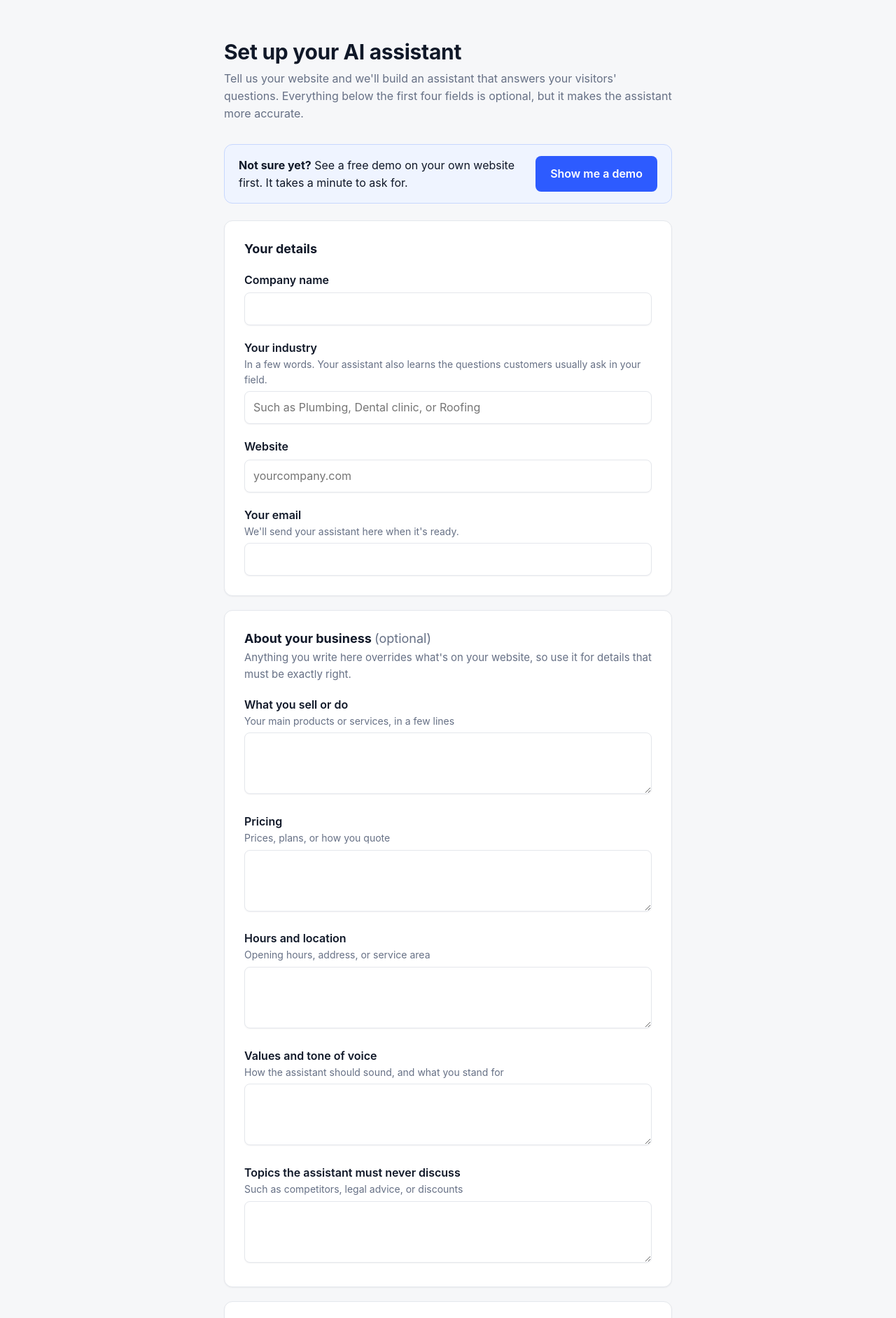
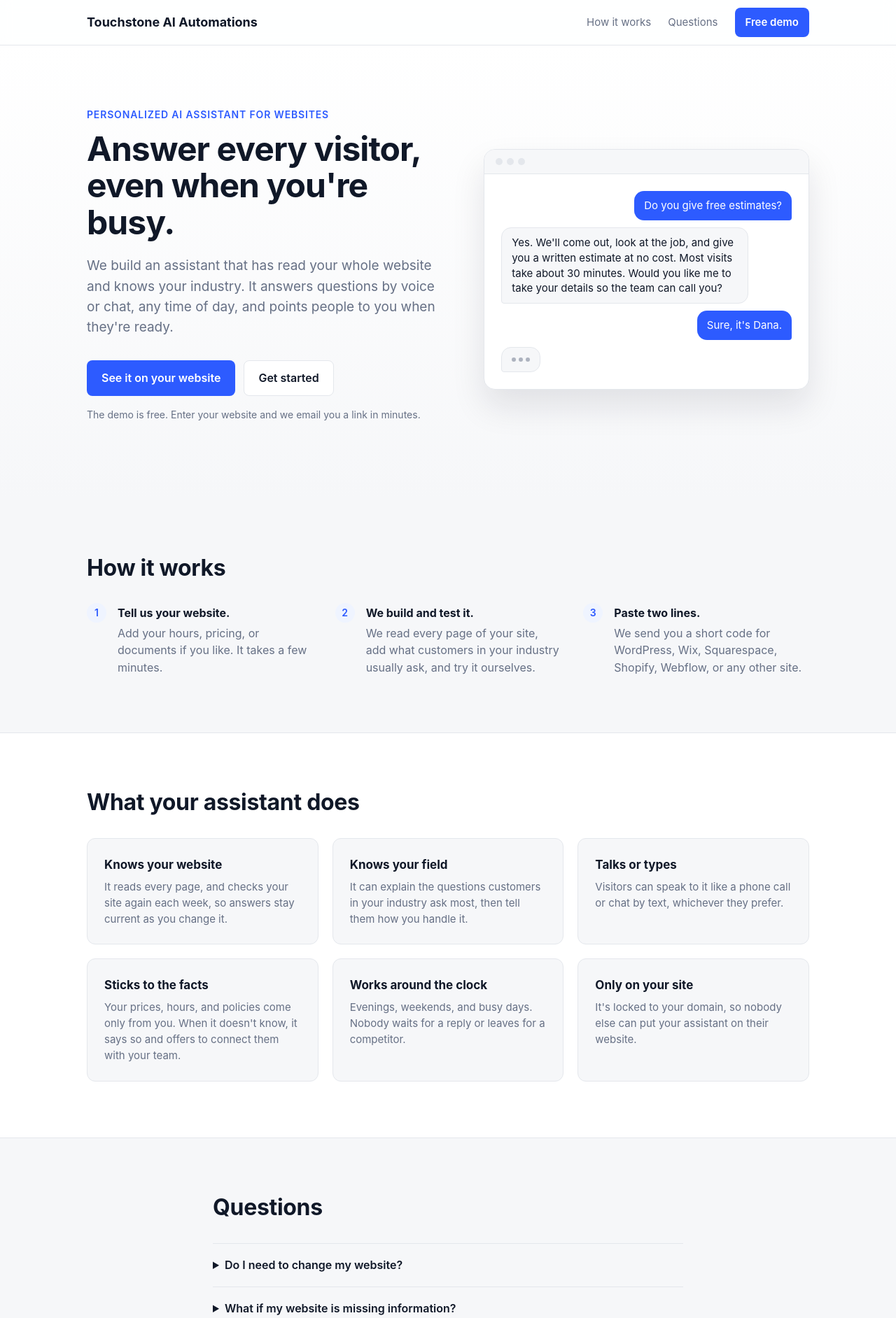
Before and after one commit to Jackson-earl/ElevenLabs-AI-Widget, a Flask app: page / in a window 1280 px wide. Shown: the top 1884 px of the page at 70% size. Run offline with Flask 3, Linux system fonts and the light colour scheme; some libraries are stand-ins or nearby versions.

Commit message:
new AI prompt and industry guide

```diff
--- a/backend/app.py
+++ b/backend/app.py
@@ -2,7 +2,8 @@
 
 Run it from the repository root with:
     flask --app backend/app run --debug --port 5001
-then open http://127.0.0.1:5001 (intake form) or http://127.0.0.1:5001/admin (admin pages).
+then open http://127.0.0.1:5001 (home page), http://127.0.0.1:5001/start (intake form), or
+http://127.0.0.1:5001/admin (admin pages).
 
 (Port 5000 is taken by AirPlay Receiver on most Macs, hence 5001.)
 
@@ -22,7 +23,7 @@ from werkzeug.utils import secure_filename
 
 import db
 from build_agent import (DEMO_DAYS, FACT_FIELDS, FILE_TYPES, MAX_FILE_BYTES, PUBLIC_URL, BuildError, add_industry_doc,
-                         check_site, company_name, create_industry_doc, embed_code, facts_text, set_allowed_domains,
+                         check_site, company_name, create_industry_doc, delete, embed_code, facts_text, set_allowed_domains,
                          update_text_doc)
 
 # The repository root, one folder up from this file. templates/, static/ and uploads/ are there.
@@ -39,13 +40,19 @@ app.secret_key = os.environ.get("SECRET_KEY") or os.urandom(32)
 
 
 @app.get("/")
+def home():
+    """The public home page that explains the product and links to the demo and intake forms."""
+    return render_template("base/home.html")
+
+
+@app.get("/start")
 def intake():
     # request.args are the values after "?" in the address. The demo page links here with
     # ?company=...&website=...&email=... so the form starts filled in.
     return render_template("base/intake.html", fields=FACT_FIELDS, form=request.args, error=None)
 
 
-@app.post("/")
+@app.post("/start")
 def submit():
     form = request.form
 
@@ -101,7 +108,7 @@ def submit():
         paths.append(path)
 
     facts = {key: form.get(key, "").strip() for key, _, _ in FACT_FIELDS if form.get(key, "").strip()}
-    # A new industry is added as a draft; the worker writes its common questions for you to approve.
+    # A new industry is added as a draft; the worker writes its sales playbook for you to approve.
     db.add_request(company, website, email, facts=facts, files=paths, folder_id=demo_crawl(website),
                    industry_id=db.add_industry(industry))
     # Redirect after a successful POST, so refreshing the thanks page cannot submit twice.
@@ -370,6 +377,40 @@ def admin_action(request_id, action):
     return redirect(url_for("admin_review", request_id=request_id))
 
 
+@app.post("/admin/requests/<int:request_id>/delete")
+def admin_delete_request(request_id):
+    """Delete a request for good: its agent and documents in ElevenLabs, its uploaded files and
+    demo screenshot, and its row. ElevenLabs goes first, so a failure there leaves the request
+    on the page to try again, instead of an agent nobody can see."""
+    found = get_or_404(request_id)
+    if found["status"] == "building":
+        flash("Wait for the build to finish before deleting this request.", "error")
+        return redirect(url_for("admin_review", request_id=request_id))
+
+    paths = [f"/agents/{found['agent_id']}"] if found["agent_id"] else []
+    paths += [f"/knowledge-base/{doc}" for doc in [found["facts_doc_id"], *found["file_doc_ids"]] if doc]
+    # A client's agent can reuse its demo's crawl folder, so keep the folder while another request uses it.
+    if found["folder_id"] and not any(r["folder_id"] == found["folder_id"] and r["id"] != request_id
+                                      for r in db.list_requests()):
+        paths.append(f"/knowledge-base/{found['folder_id']}")
+    try:
+        for path in paths:
+            delete(path)
+    except BuildError as e:
+        flash(f"ElevenLabs didn't delete everything, so the request was kept. Try again. ({e})", "error")
+        return redirect(url_for("admin_review", request_id=request_id))
+
+    # Uploads sit in their own folder, uploads/<random name>/; only remove folders inside uploads/.
+    for folder in {os.path.dirname(path) for path in found["files"]}:
+        if os.path.dirname(folder) == UPLOADS:
+            shutil.rmtree(folder, ignore_errors=True)
+    if found["screenshot"] and os.path.isfile(found["screenshot"]):
+        os.remove(found["screenshot"])
+    db.delete_request(request_id)
+    flash(f"Deleted {found['company']}" + (" and its agent." if found["agent_id"] else "."))
+    return redirect(url_for("admin_list"))
+
+
 @app.post("/admin/requests/<int:request_id>/facts")
 def admin_save_facts(request_id):
     found = get_or_404(request_id)
@@ -486,3 +527,23 @@ def admin_rewrite_industry(industry_id):
         db.update_industry(industry_id, questions="", error=None)
         flash("The worker will write new questions as soon as it's free.")
     return redirect(url_for("admin_industry", industry_id=industry_id))
+
+
+@app.post("/admin/industries/<int:industry_id>/delete")
+def admin_delete_industry(industry_id):
+    """Delete an industry and its questions. Deleting the shared document also removes it from
+    every agent that uses it. The clients' requests and agents stay."""
+    found = industry_or_404(industry_id)
+    back = redirect(url_for("admin_industry", industry_id=industry_id))
+    if any(r["status"] == "building" for r in db.industry_requests(industry_id)):
+        flash("An agent in this industry is being built. Wait for it to finish before deleting.", "error")
+        return back
+    if found["doc_id"]:
+        try:
+            delete(f"/knowledge-base/{found['doc_id']}")
+        except BuildError as e:
+            flash(f"ElevenLabs didn't delete the questions, so the industry was kept. Try again. ({e})", "error")
+            return back
+    db.delete_industry(industry_id)
+    flash(f"Deleted {found['name']}." + (" Its agents no longer have its questions." if found["doc_id"] else ""))
+    return redirect(url_for("admin_industries"))
--- a/backend/worker.py
+++ b/backend/worker.py
@@ -9,7 +9,7 @@ Intake requests end at 'ready_for_review' for you to check. Demo requests (from
 form) are finished here instead: the worker takes a screenshot of the homepage, makes a secret
 link, and emails it to the person who asked.
 
-It also writes the common questions for each new industry a client names, as a draft for you to
+It also writes the sales playbook for each new industry a client names, as a draft for you to
 approve on the admin's Industries page. Builds use an industry's questions once you approve them.
 """
 
@@ -157,7 +157,7 @@ def write_new_industries():
     for industry in db.list_industries():
         if industry["status"] != "draft" or industry["questions"] or industry["error"]:
             continue
-        log.info("Writing the common questions for %s", industry["name"])
+        log.info("Writing the sales playbook for %s", industry["name"])
         try:
             db.update_industry(industry["id"], questions=write_questions(industry["name"]))
             log.info("Questions for %s are ready for your approval", industry["name"])
--- /dev/null
+++ b/static/css/home.css
@@ -0,0 +1,85 @@
+/* Styles for the public home page. Loaded after main.css, and uses its colours and buttons. */
+
+main.home { max-width: none; padding: 0; }
+.wrap { max-width: 1080px; margin: 0 auto; padding: 0 24px; }
+.wrap.narrow { max-width: 720px; }
+
+/* ---------------------------------------------------------------- Header and footer */
+
+.site-header { position: sticky; top: 0; z-index: 10; background: rgb(255 255 255 / 0.9); backdrop-filter: blur(8px); border-bottom: 1px solid var(--line); }
+.site-header-inner { display: flex; align-items: center; justify-content: space-between; gap: 16px; height: 64px; }
+.brand { font-weight: 700; font-size: 18px; color: var(--text); }
+.brand:hover { text-decoration: none; }
+.site-header nav { display: flex; align-items: center; gap: 24px; font-size: 15px; }
+.site-header nav a:not(.button) { color: var(--muted); }
+.site-header nav a:not(.button):hover { color: var(--text); text-decoration: none; }
+.button.small { padding: 8px 14px; font-size: 15px; }
+.button.secondary { color: var(--text); background: var(--surface); border-color: var(--line); }
+
+.site-footer { padding: 32px 0; font-size: 14px; color: var(--muted); border-top: 1px solid var(--line); }
+.site-footer-inner { display: flex; flex-wrap: wrap; justify-content: space-between; gap: 12px; }
+.site-footer nav { display: flex; gap: 20px; }
+.site-footer a { color: var(--muted); }
+
+/* ---------------------------------------------------------------- Hero */
+
+.hero { padding: 88px 0 96px; background: linear-gradient(180deg, var(--surface), var(--bg)); }
+.hero-inner { display: grid; grid-template-columns: 1.1fr 1fr; align-items: center; gap: 56px; }
+.eyebrow { margin: 0 0 12px; font-size: 14px; font-weight: 600; color: var(--accent); text-transform: uppercase; letter-spacing: 0.06em; }
+.hero h1 { font-size: 48px; line-height: 1.1; letter-spacing: -0.02em; margin: 0 0 20px; }
+.hero-lead { font-size: 19px; color: var(--muted); margin: 0 0 32px; }
+.cta-row { display: flex; flex-wrap: wrap; gap: 12px; margin-bottom: 16px; }
+
+/* The conversation sketch next to the headline. */
+.mock { background: var(--surface); border: 1px solid var(--line); border-radius: 16px; box-shadow: 0 24px 48px rgb(16 24 40 / 0.1); overflow: hidden; }
+.mock-bar { display: flex; gap: 6px; padding: 12px 16px; background: var(--bg); border-bottom: 1px solid var(--line); }
+.mock-bar span { width: 10px; height: 10px; border-radius: 999px; background: var(--line); }
+.mock-body { display: flex; flex-direction: column; gap: 10px; padding: 24px; }
+.bubble { max-width: 85%; margin: 0; padding: 10px 14px; font-size: 15px; line-height: 1.45; border-radius: 14px; }
+.bubble.visitor { align-self: flex-end; color: #fff; background: var(--accent); border-bottom-right-radius: 4px; }
+.bubble.agent { align-self: flex-start; background: var(--bg); border: 1px solid var(--line); border-bottom-left-radius: 4px; }
+.bubble.typing { display: flex; gap: 4px; padding: 14px; }
+.bubble.typing span { width: 6px; height: 6px; border-radius: 999px; background: var(--muted); opacity: 0.5; }
+
+/* ---------------------------------------------------------------- Sections */
+
+.section { padding: 80px 0; }
+.section.alt { background: var(--surface); border-top: 1px solid var(--line); border-bottom: 1px solid var(--line); }
+.section h2 { font-size: 32px; line-height: 1.2; letter-spacing: -0.01em; margin: 0 0 32px; }
+
+/* The numbered steps reuse .steps from main.css, laid out in three columns. */
+.steps.three { display: grid; grid-template-columns: repeat(3, 1fr); gap: 32px; }
+.steps.three li { padding-bottom: 0; color: var(--muted); }
+.steps.three strong { display: block; margin-bottom: 4px; color: var(--text); }
+
+.features { display: grid; grid-template-columns: repeat(3, 1fr); gap: 20px; }
+.feature { padding: 24px; background: var(--bg); border: 1px solid var(--line); border-radius: var(--radius); }
+.feature h3 { margin: 0 0 6px; font-size: 17px; }
+.feature p { margin: 0; color: var(--muted); font-size: 15px; }
+
+details { border-bottom: 1px solid var(--line); }
+details:first-of-type { border-top: 1px solid var(--line); }
+summary { padding: 18px 0; font-weight: 600; cursor: pointer; }
+details p { margin: 0 0 20px; color: var(--muted); }
+
+.final { text-align: center; }
+.final-inner { padding: 56px 24px; background: var(--accent-soft); border: 1px solid var(--accent-line); border-radius: 20px; }
+.final h2 { margin-bottom: 8px; }
+.final p { margin: 0 0 24px; color: var(--muted); }
+
+@media (max-width: 860px) {
+  .hero { padding: 48px 0 64px; }
+  .hero-inner { grid-template-columns: 1fr; gap: 40px; }
+  .hero h1 { font-size: 36px; }
+  .hero-lead { font-size: 17px; }
+  .steps.three, .features { grid-template-columns: 1fr; gap: 16px; }
+  .section { padding: 56px 0; }
+  .section h2 { font-size: 26px; margin-bottom: 24px; }
+  .final-inner { padding: 40px 20px; }
+}
+
+@media (max-width: 560px) {
+  .site-header nav a:not(.button) { display: none; }
+  /* The name can wrap onto two lines next to the button; keep them close together. */
+  .brand { font-size: 16px; line-height: 1.2; }
+}
--- a/templates/admin/admin_list.html
+++ b/templates/admin/admin_list.html
@@ -13,7 +13,9 @@
     <tbody>
     {% for r in rows %}
       <tr>
-        <td class="muted">{{ r.id }}</td>
+        {# The list's position, counted from the oldest request, so deleting one leaves no gap.
+           Links still use r.id, the request's permanent number. #}
+        <td class="muted">{{ loop.revindex }}</td>
         <td><a href="{{ url_for('admin_review', request_id=r.id) }}">{{ r.company }}</a><br><span class="muted">{{ r.website }}</span></td>
         <td><span class="status {{ r.status }}">{{ r.status.replace('_', ' ') }}</span></td>
         <td class="muted">{{ (r.progress or 'Starting') if r.status == 'building' else '' }}</td>
--- /dev/null
+++ b/templates/base/home.html
@@ -0,0 +1,134 @@
+{% extends "base/base.html" %}
+{# The product name appears only here and in the footer below, so it is easy to change. #}
+{% set brand = "Touchstone AI Automations" %}
+{% block title %}{{ brand }}: an AI assistant that knows your business{% endblock %}
+{% block head %}
+  <meta name="description" content="An AI assistant for your website that has read every page, knows your industry, and answers visitors by voice or chat, day and night.">
+  <link rel="stylesheet" href="{{ url_for('static', filename='css/home.css') }}">
+{% endblock %}
+{% block header %}
+<header class="site-header">
+  <div class="wrap site-header-inner">
+    <a class="brand" href="{{ url_for('home') }}">{{ brand }}</a>
+    <nav>
+      <a href="#how">How it works</a>
+      <a href="#faq">Questions</a>
+      <a class="button small" href="{{ url_for('demo_form') }}">Free demo</a>
+    </nav>
+  </div>
+</header>
+{% endblock %}
+{% block main_class %}home{% endblock %}
+{% block content %}
+
+<section class="hero">
+  <div class="wrap hero-inner">
+    <div>
+      <p class="eyebrow">Personalized AI assistant for websites</p>
+      <h1>Answer every visitor, even when you're busy.</h1>
+      <p class="hero-lead">We build an assistant that has read your whole website and knows your industry. It answers questions by voice or chat, any time of day, and points people to you when they're ready.</p>
+      <div class="cta-row">
+        <a class="button" href="{{ url_for('demo_form') }}">See it on your website</a>
+        <a class="button secondary" href="{{ url_for('intake') }}">Get started</a>
+      </div>
+      <p class="muted">The demo is free. Enter your website and we email you a link in minutes.</p>
+    </div>
+
+    {# A sketch of a conversation, drawn with HTML so it stays sharp and needs no image file. #}
+    <div class="mock" aria-hidden="true">
+      <div class="mock-bar"><span></span><span></span><span></span></div>
+      <div class="mock-body">
+        <p class="bubble visitor">Do you give free estimates?</p>
+        <p class="bubble agent">Yes. We'll come out, look at the job, and give you a written estimate at no cost. Most visits take about 30 minutes. Would you like me to take your details so the team can call you?</p>
+        <p class="bubble visitor">Sure, it's Dana.</p>
+        <p class="bubble agent typing"><span></span><span></span><span></span></p>
+      </div>
+    </div>
+  </div>
+</section>
+
+<section class="section" id="how">
+  <div class="wrap">
+    <h2>How it works</h2>
+    <ol class="steps three">
+      <li><strong>Tell us your website.</strong> Add your hours, pricing, or documents if you like. It takes a few minutes.</li>
+      <li><strong>We build and test it.</strong> We read every page of your site, add what customers in your industry usually ask, and try it ourselves.</li>
+      <li><strong>Paste two lines.</strong> We send you a short code for WordPress, Wix, Squarespace, Shopify, Webflow, or any other site.</li>
+    </ol>
+  </div>
+</section>
+
+<section class="section alt">
+  <div class="wrap">
+    <h2>What your assistant does</h2>
+    <div class="features">
+      <div class="feature">
+        <h3>Knows your website</h3>
+        <p>It reads every page, and checks your site again each week, so answers stay current as you change it.</p>
+      </div>
+      <div class="feature">
+        <h3>Knows your field</h3>
+        <p>It can explain the questions customers in your industry ask most, then tell them how you handle it.</p>
+      </div>
+      <div class="feature">
+        <h3>Talks or types</h3>
+        <p>Visitors can speak to it like a phone call or chat by text, whichever they prefer.</p>
+      </div>
+      <div class="feature">
+        <h3>Sticks to the facts</h3>
+        <p>Your prices, hours, and policies come only from you. When it doesn't know, it says so and offers to connect them with your team.</p>
+      </div>
+      <div class="feature">
+        <h3>Works around the clock</h3>
+        <p>Evenings, weekends, and busy days. Nobody waits for a reply or leaves for a competitor.</p>
+      </div>
+      <div class="feature">
+        <h3>Only on your site</h3>
+        <p>It's locked to your domain, so nobody else can put your assistant on their website.</p>
+      </div>
+    </div>
+  </div>
+</section>
+
+<section class="section" id="faq">
+  <div class="wrap narrow">
+    <h2>Questions</h2>
+    <details>
+      <summary>Do I need to change my website?</summary>
+      <p>No. You paste two lines of code once, or forward them to whoever looks after your site. We send step-by-step instructions for each website builder.</p>
+    </details>
+    <details>
+      <summary>What if my website is missing information?</summary>
+      <p>Tell us on the setup form, or send us price lists, FAQs, and policies as files. Anything you give us takes priority over your website.</p>
+    </details>
+    <details>
+      <summary>How long does it take?</summary>
+      <p>A demo usually arrives by email within minutes. Your finished assistant usually arrives within one business day, after we've tested it.</p>
+    </details>
+    <details>
+      <summary>Can I see it before I decide?</summary>
+      <p>Yes. The free demo shows the assistant on a picture of your own homepage, ready to try. The link works for a week.</p>
+    </details>
+  </div>
+</section>
+
+<section class="section final">
+  <div class="wrap">
+    <div class="final-inner">
+      <h2>See your assistant on your own homepage.</h2>
+      <p>Free, and it takes a minute to ask for.</p>
+      <a class="button" href="{{ url_for('demo_form') }}">Get my free demo</a>
+    </div>
+  </div>
+</section>
+
+<footer class="site-footer">
+  <div class="wrap site-footer-inner">
+    <span>&copy; {{ brand }}</span>
+    <nav>
+      <a href="{{ url_for('demo_form') }}">Free demo</a>
+      <a href="{{ url_for('intake') }}">Get started</a>
+    </nav>
+  </div>
+</footer>
+{% endblock %}
--- a/templates/base/intake.html
+++ b/templates/base/intake.html
@@ -18,7 +18,7 @@
     <label for="company">Company name</label>
     <input type="text" id="company" name="company" value="{{ form.get('company', '') }}" required>
 
-    <label for="industry">Your industry <span class="hint">In a few words. Your assistant also learns the questions customers usually ask in your field.</span></label>
+    <label for="industry">Your industry <span class="hint">In a few words. Your assistant also learns what customers in your field usually ask before they buy.</span></label>
     <input type="text" id="industry" name="industry" value="{{ form.get('industry', '') }}" placeholder="Such as Plumbing, Dental clinic, or Roofing" maxlength="60" required>
 
     <label for="website">Website</label>
@@ -30,7 +30,7 @@
 
   <section class="card">
     <h2>About your business <span class="optional">(optional)</span></h2>
-    <p>Anything you write here overrides what's on your website, so use it for details that must be exactly right.</p>
+    <p>These are the answers your assistant gives when customers ask whether you can help, where you work, what it costs, how soon you can start, and why they should choose you. Anything you write here overrides your website, so use it for details that must be exactly right.</p>
     {% for key, label, hint in fields %}
       <label for="{{ key }}">{{ label }} <span class="hint">{{ hint }}</span></label>
       <textarea id="{{ key }}" name="{{ key }}">{{ form.get(key, '') }}</textarea>
```
Also changed, not shown: backend/build_agent.py (+83 -27 lines), backend/db.py (+12 -0 lines), backend/industry.py (+96 -32 lines), templates/admin/admin_industry.html (+10 -6 lines), templates/admin/admin_review.html (+8 -1 lines).
